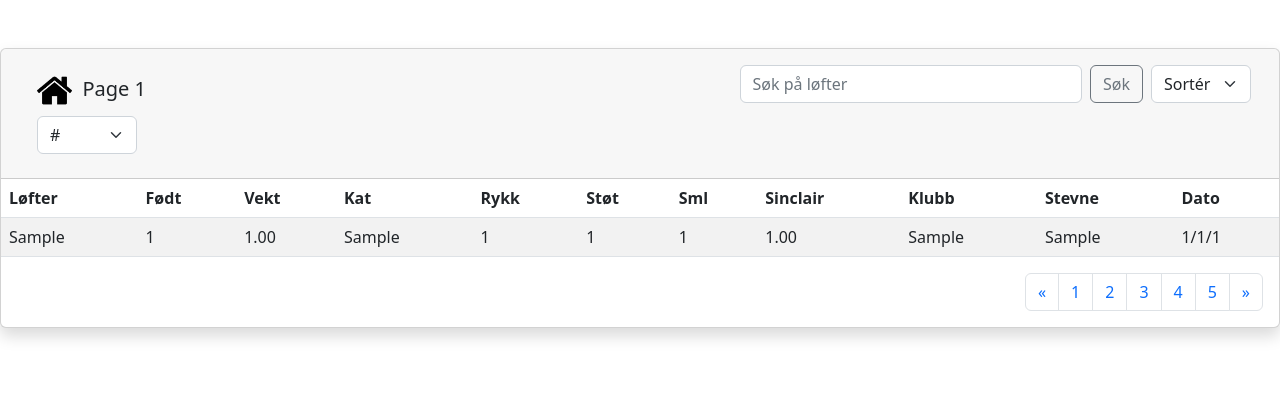
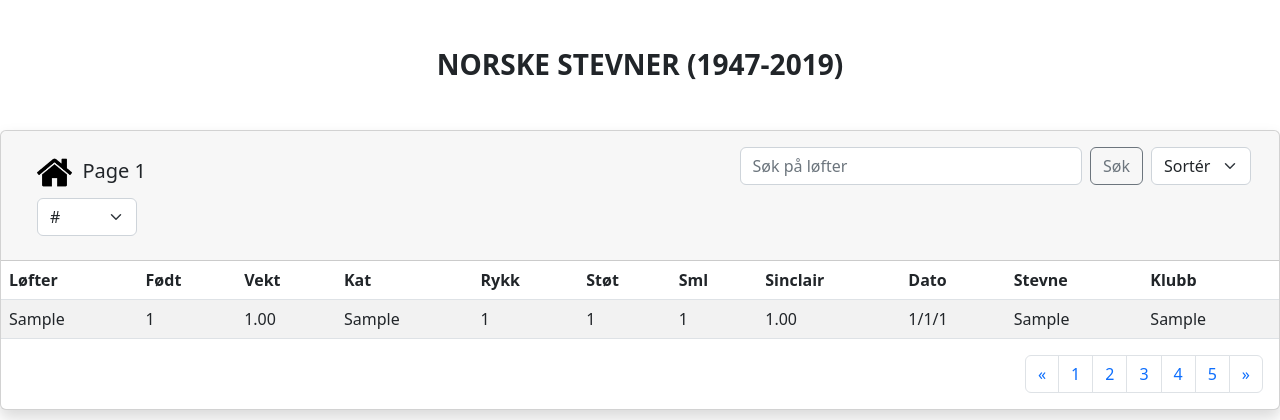
Before and after one commit to zednq/vektlofting, a Django app: a page that uses data/templates/table.html in a window 1280 px wide. Shown: the top 420 px of the page. Run offline with Django 4.2, Linux system fonts and the light colour scheme; tables that the repository leaves empty hold one stand-in row (values such as "Sample post"); some libraries are stand-ins or nearby versions.

Commit message:
Update table.html

```diff
--- a/data/templates/table.html
+++ b/data/templates/table.html
@@ -7,7 +7,7 @@
     <link href="{% static 'css/bootstrap.css' %}" rel="stylesheet" type="text/css">
 </head>
 <body>
-
+    <h3 class="text-center mt-5"><strong>NORSKE STEVNER (1947-2019)</strong></h3>
     <div class="card col-xxl-6 shadow p-0 mt-5 mx-auto">
         <div class="card-header p-3">
 
@@ -31,6 +31,8 @@
                     <select class="form-select ms-2" onchange="location = this.value; selected = this.value;" style="width:100px;">
                         <option selected="#">Sort&eacute;r</option>
                         <option value="/stevner/page={{page}}&show=10{{search}}/order_by=lofter">Navn (alfabetisk)</option>
+                        <option value="/stevner/page={{page}}&show=10{{search}}/order_by=aar">Stevne&aring;r (tidlig)</option>
+                        <option value="/stevner/page={{page}}&show=10{{search}}/order_by=-aar">Stevne&aring;r (sent)</option>
                         <option value="/stevner/page={{page}}&show=10{{search}}/order_by=fodt">F&oslash;dt (tidlig)</option>
                         <option value="/stevner/page={{page}}&show=10{{search}}/order_by=-fodt">F&oslash;dt (sent)</option>
                         <option value="/stevner/page={{page}}&show=10{{search}}/order_by=-rykk">Rykk (h&oslash;yt)</option>
@@ -76,9 +78,9 @@
                         <th>St&oslash;t</th>
                         <th>Sml</th>
                         <th>Sinclair</th>
+                        <th>Dato</th>
+                        <th>Stevne</th>
                         <th>Klubb</th>
-                        <th>Stevne</th>
-                        <th>Dato</th>
                     </tr>
                 </thead>
                 <tbody>
@@ -92,9 +94,9 @@
                         <td>{{ data.stot }}</td>
                         <td>{{ data.sml }}</td>
                         <td>{{ data.sinclair }}</td>
+                        <td>{{ data.dag }}/{{ data.mnd }}/{{ data.aar }}</td>
+                        <td>{{ data.stevne }}</td>
                         <td>{{ data.klubb }}</td>
-                        <td>{{ data.stevne }}</td>
-                        <td>{{ data.dag }}/{{ data.mnd }}/{{ data.aar }}</td>
                     </tr>
                     {% endfor %}
                 </tbody>
```
